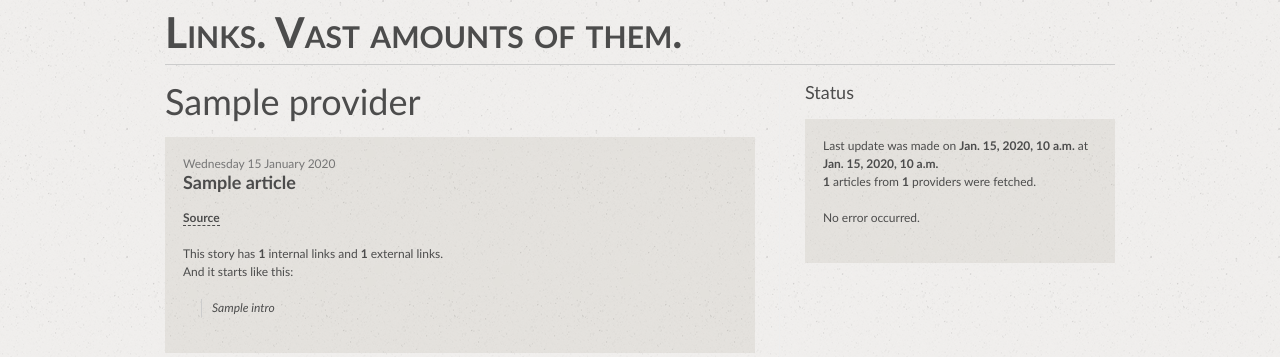
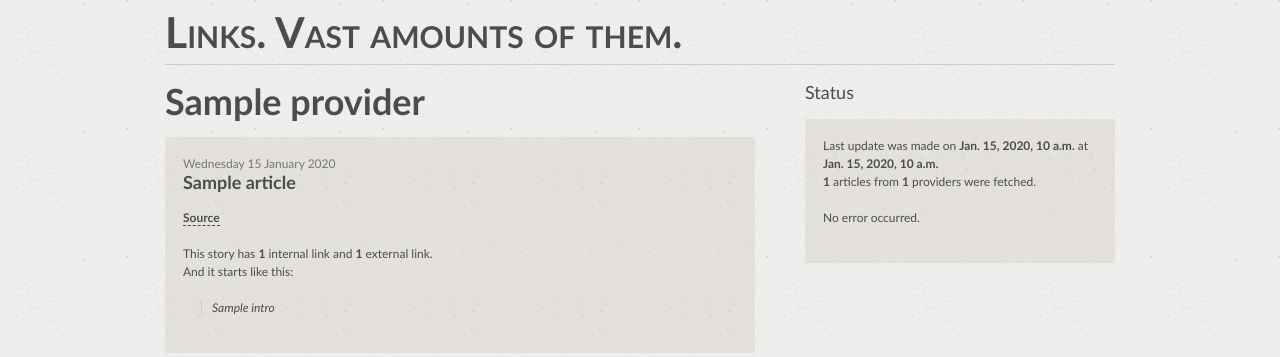
Before and after one commit to sevas/csxj_viewer_app, a Django app: template templates/summary.html in a window 1280 px wide. Shown: the top 357 px of the page. Run offline with Django 3.2, Linux system fonts and the light colour scheme; the template is opened without the code that fills it: most values are stand-ins (such as "Sample title", 1, 10 or a date in 2020).

Commit message:
added pluralization

```diff
--- a/templates/summary.html
+++ b/templates/summary.html
@@ -5,7 +5,7 @@
 {% block content %}
 
     {% for provider, articles in all_articles.items %}
-        <h1>{{ provider }}</h1>
+        <h1><b>{{ provider }}</b></h1>
         {% for article in articles %}
         <div class='box'>
             <span class="quiet">{{ article.pub_date|date:"l d F Y" }}</span>
@@ -13,9 +13,14 @@
             <h3><b>{{ article.title }} </b></h3>
             <a href='{{ article.url }}'>Source</a>
             <br/><br/>
-            This story has <b>{{ article.internal_links|length }}</b> internal links
-            and
-            <b>{{ article.external_links|length }}</b> external links.
+
+            {% with num_links=article.internal_links|length %}
+            This story has <b>{{ num_links }}</b> internal link{{ num_links|pluralize }}
+            {% endwith %}
+
+            {% with num_links=article.external_links|length %}
+            and <b>{{ num_links }}</b> external link{{ num_links|pluralize }}.
+            {% endwith %}
             <br/>
 
             And it starts like this:
```
